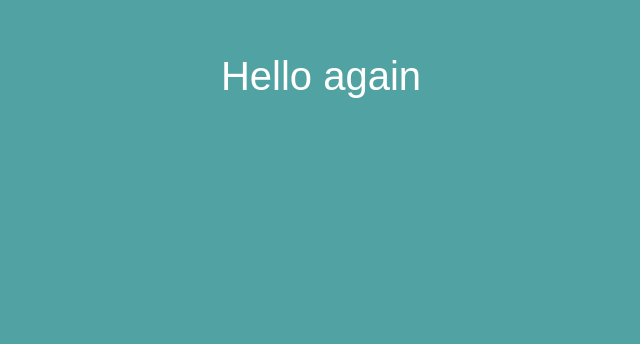
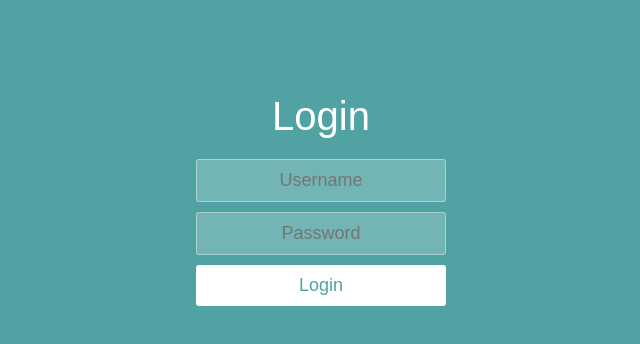
Before and after one commit to oussamabouchikhi/react_projects, a React (Create React App) app in the folder login/: page / in a window 1280 px wide. Shown: the part 154-498 px from the top of the page, without its empty margins (319-959 px from the left). Built offline with nearby package versions, Linux system fonts and the light colour scheme.

Commit message:
Render either Register or Login form conditionally

```diff
--- a/login/public/style.css
+++ b/login/public/style.css
@@ -23,6 +23,7 @@ body {
 .container h1 {
     font-size: 40px;
     font-weight: 200;
+    margin: 20px auto;
 }
 
 form {
--- a/login/src/components/App.jsx
+++ b/login/src/components/App.jsx
@@ -1,12 +1,12 @@
 import React from 'react';
-import Login from './Login';
+import Form from './Form';
 
-let isLoggedin = true;
+let userIsRegistered = true;
 
 function App() {
     return (
         <div className="container">
-            {isLoggedin ? <h1>Hello again</h1> : <Login />}
+            <Form isRegistered={userIsRegistered} />
         </div>
     );
 }
--- /dev/null
+++ b/login/src/components/Form.jsx
@@ -0,0 +1,20 @@
+import React from 'react';
+import Input from './Input';
+
+function Form(props) {
+    return (
+        <form className="form">
+            <h1>{props.isRegistered ? "Login" : "Register"}</h1>
+            <Input type='text' placeholder='Username' />
+            <Input type='password' placeholder='Password' />
+            {!props.isRegistered && (
+                <Input type='password' placeholder='Confirm password' />
+            )}
+            <button type="submit">
+                {props.isRegistered ? "Login" : "Register"}
+            </button>
+        </form>
+    );
+}
+
+export default Form;
--- a/login/src/components/Login.jsx
+++ /dev/null
@@ -1,14 +0,0 @@
-import React from 'react';
-import Input from './Input';
-
-function Login() {
-    return (
-        <form className="form">
-            <Input type='text' placeholder='Username' />
-            <Input type='password' placeholder='Password' />
-            <button type="submit">Login</button>
-        </form>
-    );
-}
-
-export default Login;
```
